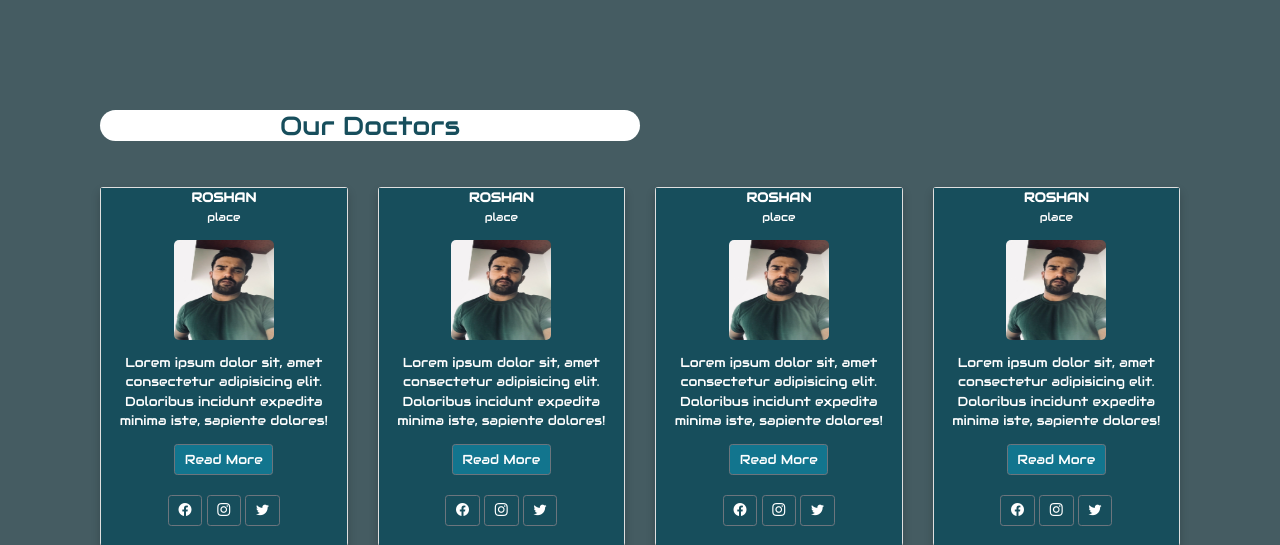
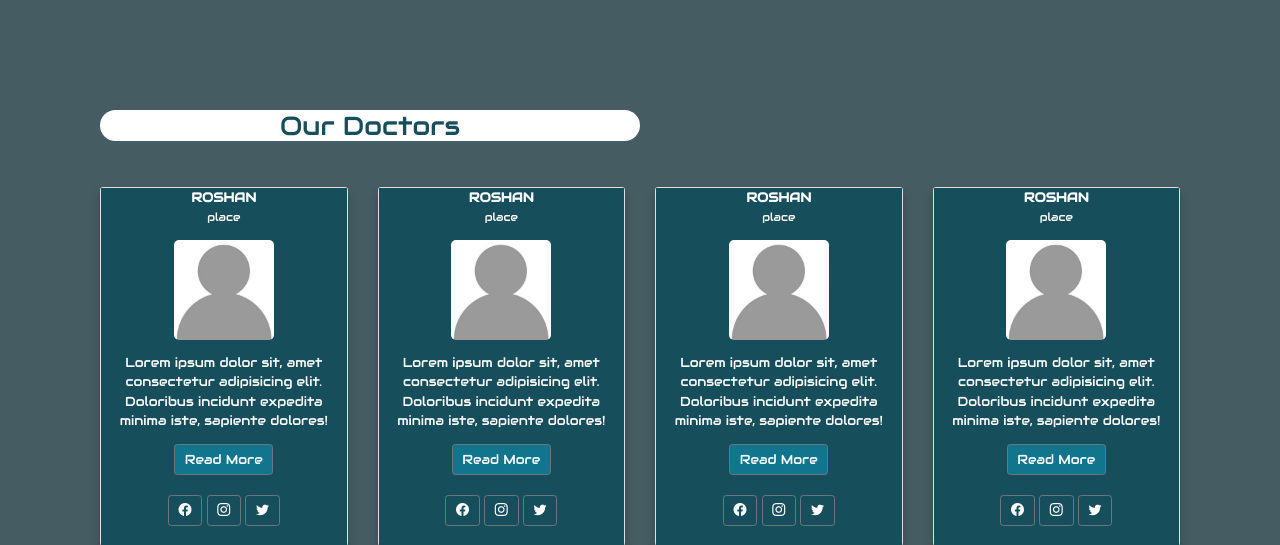
Before and after one commit to anshifmhd/abcdhospital, a Django app: page / in a window 1280 px wide. Shown: the part 1228-1773 px from the top of the page. Run offline with Django 4.2, Linux system fonts and the light colour scheme.

Commit message:
edit in index

```diff
--- a/index/templates/index.html
+++ b/index/templates/index.html
@@ -233,11 +233,11 @@
           <br>
           <div class="row">
             <div class="col-lg-3 ">
-              <a href="">
               <div class="card">
                 <div class="card-head">
+              <a href="">
                   <p class="font-weight-bold ">ROSHAN <br><small>place</small></p>
-                  <img src="{% static 'images/aa.jpg' %}" class="img-fluid" alt="">
+                  <img src="{% static 'images/blankperson.jpg' %}" class="img-fluid" alt="">
                   <p class="pt-3">Lorem ipsum dolor sit, amet consectetur adipisicing elit. Doloribus incidunt expedita minima iste, sapiente dolores!</p>
                   <a href="#"><button style="background-color: rgb(18, 117, 142); color: white;" type="button" class="btn btn-outline-secondary btn-md">Read More</button></a><br><br>
                   <span class="btn btn-outline-secondary"><i class="bi bi-facebook"></i></span>
@@ -252,8 +252,9 @@
             <div class="col-lg-3">
               <div class="card">
                 <div class="card-head">
+              <a href="">
                   <p class="font-weight-bold ">ROSHAN <br><small>place</small></p>
-                  <img src="{% static 'images/aa.jpg' %}" class="img-fluid" alt="">
+                  <img src="{% static 'images/blankperson.jpg' %}" class="img-fluid" alt="">
                   <p class="pt-3">Lorem ipsum dolor sit, amet consectetur adipisicing elit. Doloribus incidunt expedita minima iste, sapiente dolores!</p>
                   <a href="#"><button style="background-color: rgb(18, 117, 142); color: white;" type="button" class="btn btn-outline-secondary btn-md">Read More</button></a><br><br>
                   <span class="btn btn-outline-secondary"><i class="bi bi-facebook"></i></span>
@@ -261,13 +262,15 @@
                   <span class="btn btn-outline-secondary"><i class="bi bi-twitter"></i></span>
                   <br><br>
                 </div>
+              </a>
               </div>
             </div>
             <div class="col-lg-3">
               <div class="card">
                 <div class="card-head">
+              <a href="">
                   <p class="font-weight-bold ">ROSHAN <br><small>place</small></p>
-                  <img src="{% static 'images/aa.jpg' %}" class="img-fluid" alt="">
+                  <img src="{% static 'images/blankperson.jpg' %}" class="img-fluid" alt="">
                   <p class="pt-3">Lorem ipsum dolor sit, amet consectetur adipisicing elit. Doloribus incidunt expedita minima iste, sapiente dolores!</p>
                   <a href="#"><button style="background-color: rgb(18, 117, 142); color: white;" type="button" class="btn btn-outline-secondary btn-md">Read More</button><br></a><br>
                   <span class="btn btn-outline-secondary"><i class="bi bi-facebook"></i></span>
@@ -275,14 +278,16 @@
                   <span class="btn btn-outline-secondary"><i class="bi bi-twitter"></i></span>
                   <br><br>
                 </div>
+              </a>
               </div>
             </div>
             <br><br>
             <div class="col-lg-3">
               <div class="card">
                 <div class="card-head">
+                <a href="">
                   <p class="font-weight-bold ">ROSHAN <br><small>place</small></p>
-                  <img src="{% static 'images/aa.jpg' %}" class="img-fluid" alt="">
+                  <img src="{% static 'images/blankperson.jpg' %}" class="img-fluid" alt="">
                   <p class="pt-3">Lorem ipsum dolor sit, amet consectetur adipisicing elit. Doloribus incidunt expedita minima iste, sapiente dolores!</p>
                   <a href="#" ><button style="background-color: rgb(18, 117, 142); color: white;" type="button" class="btn btn-outline-secondary btn-md">Read More</button></a><br><br>
                   <span class="btn btn-outline-secondary"><i class="bi bi-facebook"></i></span>
@@ -290,6 +295,7 @@
                   <span class="btn btn-outline-secondary"><i class="bi bi-twitter"></i></span>
                   <br><br>
                 </div>
+                </a>
               </div>
             </div>
             <br><br><br><br>
@@ -322,7 +328,7 @@
 
 
       <br>
-      <section class="service">
+      <section class="service" align = "center">
         <div class="container text-center py-5">
           <h3 style="color: rgb(23, 78, 92); border-radius: 10ch; background-color: white; width: 50%; ">Our Services</h2><br>
           <!-- <hr> --> <br>
```
